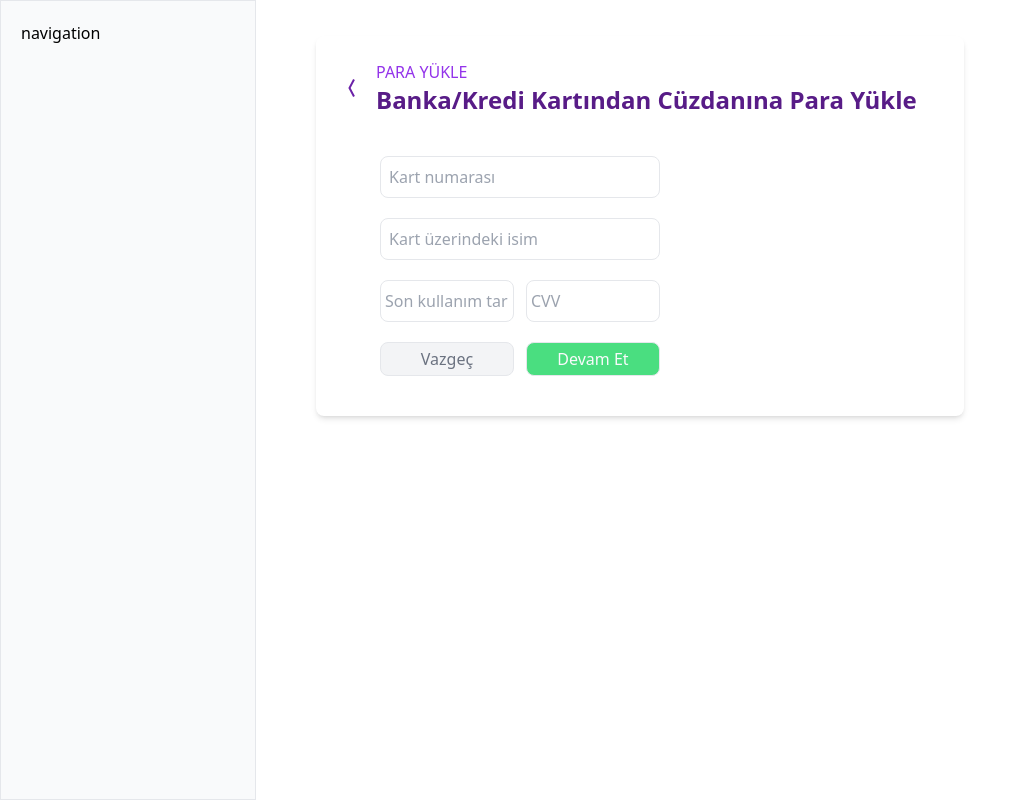
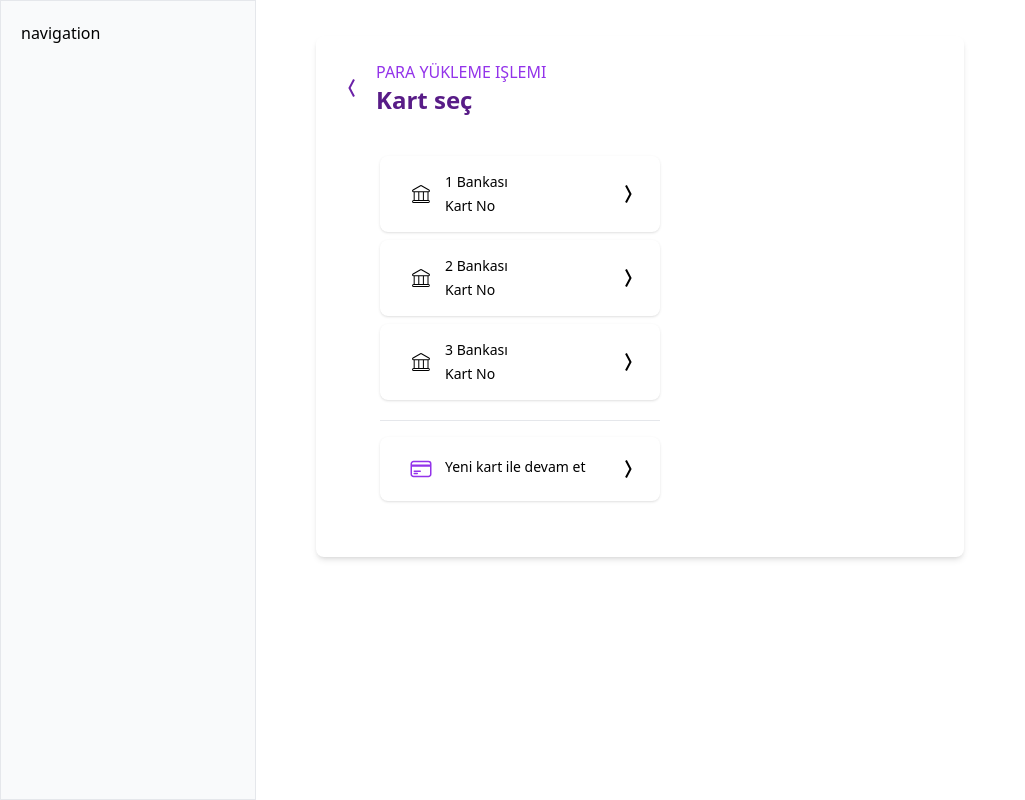
Before and after one commit to Medyanes-360/wallet, a Next.js app: page /wallet in a window 1280 px wide. Both pictures are taken after a click on the button 490 px from the left and 212 px from the top of the page. Shown: the whole page, without its empty margins (0-1025 px from the left). Built offline with nearby package versions, Linux system fonts and the light colour scheme.

Commit message:
saved cards ui added

```diff
--- a/src/components/Wallet/WalletActions.jsx
+++ b/src/components/Wallet/WalletActions.jsx
@@ -1,5 +1,7 @@
 "use client";
 import { RiArrowRightWideLine, RiArrowLeftWideLine } from "react-icons/ri";
+import { HiOutlineCreditCard } from "react-icons/hi2";
+import { CiBank } from "react-icons/ci";
 import { GrTransaction } from "react-icons/gr";
 import { useState } from "react";
 import { postAPI } from "../../services/fetchAPI";
@@ -9,7 +11,8 @@ export default function WalletActions() {
   const [showSelectedAction, setShowSelecetedAction] = useState(""); //deposit/withdraw
   const [continueAction, setContinueAction] = useState(false); // continue after card info added
   const [amount, setAmount] = useState("");
-
+  const [actionStep, setActionStep] = useState(0); // işlem basamağı
+  const [ifSavedCardUsed, setIfSavedCardUsed] = useState(false);
   const [riskAmount, setRiskAmount] = useState(2000); // Onay gerektiren para miktarı
   const [smsCode, setSmsCode] = useState(""); // Kullanıcının girdiği SMS kodu
   const generatedCode = "123456"; // SMS ile gönderilecek örnek kod
@@ -107,7 +110,7 @@ export default function WalletActions() {
     }
   };
 
-  // giriş yapmış kullanıcıdan o gün içinde yaptığı işlem sayısını kontrol edeceğiz eğer 5 den fazla işe uyarı verip daha fazla işlem yaptırmayacağız
+  // giriş yapmış kullanıcıdan o gün içinde yaptığı işlem sayısını kontrol edeceğiz eğer 5 den fazla ise uyarı verip daha fazla işlem yaptırmayacağız
   const checkProcessAmount = async () => {};
 
   //bakiye ekleme fonksiyonu
@@ -123,12 +126,8 @@ export default function WalletActions() {
     const res = await postAPI("/test", { text: "hi" });
     console.log(res);
   }
-
+  const Balance = () => {
     return (
-    <div className="md:p-6 p-2  bg-white rounded-lg md:shadow-md">
-      {showSelectedAction === "" ? (
-        <div>
-          {/* Bakiye Kısmı */}
       <div className="text-center">
         <h2 className="text-xl font-semibold text-purple-800">
           Cüzdan Bakiyem
@@ -138,12 +137,17 @@ export default function WalletActions() {
           Hesap numarası: 32507319
         </div>
       </div>
-
-          {/* İşlem Butonları */}
+    );
+  };
+  const ActionButtons = () => {
+    return (
       <div className="flex justify-around mt-6">
         <div className="flex flex-col items-center">
           <button
-                onClick={() => setShowSelecetedAction("deposit")}
+            onClick={() => {
+              setShowSelecetedAction("deposit");
+              setActionStep(1);
+            }}
             className="bg-purple-600 text-white p-3 rounded-lg   shadow "
           >
             <svg
@@ -168,23 +172,24 @@ export default function WalletActions() {
 
         <div className="flex flex-col items-center">
           <button
-                onClick={() => setShowSelecetedAction("withdraw")}
+            onClick={() => {
+              setShowSelecetedAction("withdraw");
+              setActionStep(1);
+            }}
             className="bg-purple-600 text-white p-3 rounded-lg shadow"
           >
             <GrTransaction size={24} />
           </button>
-              <span className="mt-1 text-sm text-purple-600 font-medium">
-                Çek
-              </span>
+          <span className="mt-1 text-sm text-purple-600 font-medium">Çek</span>
         </div>
       </div>
-
-          {/* Son İşlemler */}
+    );
+  };
+  const LastActions = () => {
+    return (
       <div className="mt-10 mx-auto max-w-xl">
         <div className="flex justify-between">
-              <h3 className="font-semibold text-lg text-black">
-                Son İşlemlerim
-              </h3>
+          <h3 className="font-semibold text-lg text-black">Son İşlemlerim</h3>
           <a className="underline decoration-1 text-purple-900" href="">
             Tümü
           </a>
@@ -195,9 +200,7 @@ export default function WalletActions() {
               <span className="font-medium">Bakiye Yüklendi </span>
               <span className="flex justify-center items-center gap-x-5">
                 <span className="flex flex-col gap-y-1">
-                      <span className="text-green-600 font-medium">
-                        +800,00 TL
-                      </span>
+                  <span className="text-green-600 font-medium">+800,00 TL</span>
                   <div className="">10 Eylül</div>
                 </span>
                 <span className="p-1">
@@ -211,9 +214,7 @@ export default function WalletActions() {
               <span className="font-medium">Hizmet satın alındı </span>
               <span className="flex justify-center items-center gap-x-5">
                 <span className="flex flex-col gap-y-1">
-                      <span className="text-red-600 font-medium">
-                        -100,00 TL
-                      </span>
+                  <span className="text-red-600 font-medium">-100,00 TL</span>
                   <div className="">19 Ekim</div>
                 </span>
                 <span className="p-1">
@@ -227,9 +228,7 @@ export default function WalletActions() {
               <span className="font-medium">Hizmet satın alındı </span>
               <span className="flex justify-center items-center gap-x-5">
                 <span className="flex flex-col gap-y-1">
-                      <span className="text-red-600 font-medium">
-                        -800,00 TL
-                      </span>
+                  <span className="text-red-600 font-medium">-800,00 TL</span>
                   <div className="">1 Eylül</div>
                 </span>
                 <span className="p-1">
@@ -240,38 +239,54 @@ export default function WalletActions() {
           </li>
         </ul>
       </div>
-        </div>
-      ) : !continueAction ? (
-        <div>
+    );
+  };
+  const DepositTitle = () => {
+    return (
       <div className="flex gap-x-3">
-            <button onClick={() => setShowSelecetedAction("")}>
+        <button
+          onClick={() => {
+            ifSavedCardUsed
+              ? setActionStep((val) => val - 2)
+              : setActionStep((val) => val - 1);
+            setIfSavedCardUsed(false)
+          }}
+        >
           <RiArrowLeftWideLine className="text-purple-800" size={24} />
         </button>
         <div>
-              <h4 className="text-purple-600 font-medium uppercase">
-                {showSelectedAction === "deposit"
-                  ? "Para Yükle"
-                  : showSelectedAction === "withdraw"
-                  ? "Para Çek"
-                  : ""}
-              </h4>
+          <h4 className="text-purple-600 font-medium uppercase">Para Yükle</h4>
           <h3 className="text-2xl font-semibold text-purple-900">
-                {showSelectedAction === "deposit"
-                  ? "Banka/Kredi Kartından Cüzdanına Para Yükle"
-                  : showSelectedAction === "withdraw"
-                  ? "Cüzdanından Banka Hesabına Para Çek"
-                  : ""}
+            Banka/Kredi Kartından Cüzdanına Para Yükle
           </h3>
         </div>
       </div>
-          <div className="mt-10 md:ml-10 pb-4 ">
-            <div className="w-full lg:w-1/2">
-              {/**showSelectedAction === "deposit"
-                ? "Hesabına nasıl para yüklemek istersin?"
-                : showSelectedAction === "withdraw"
-                ? "Cüzdanından Para Çek"
-                : ""*/}
-              {showSelectedAction === "deposit" ? (
+    );
+  };
+  const WithdrawTitle = () => {
+    return (
+      <div className="flex gap-x-3">
+        <button
+          onClick={() => {
+            ifSavedCardUsed
+              ? setActionStep((val) => val - 2)
+              : setActionStep((val) => val - 1);
+            setIfSavedCardUsed(false)
+          }}
+        >
+          <RiArrowLeftWideLine className="text-purple-800" size={24} />
+        </button>
+        <div>
+          <h4 className="text-purple-600 font-medium uppercase">Para Çek</h4>
+          <h3 className="text-2xl font-semibold text-purple-900">
+            Cüzdanından Banka Hesabına Para Çek
+          </h3>
+        </div>
+      </div>
+    );
+  };
+  const DepositBody = () => {
+    return (
       <div className="flex flex-col gap-y-5">
         <input
           type="text"
@@ -296,7 +311,10 @@ export default function WalletActions() {
           />
         </div>
       </div>
-              ) : showSelectedAction === "withdraw" ? (
+    );
+  };
+  const WithdrawBody = () => {
+    return (
       <div className="flex flex-col gap-y-5">
         <input
           type="text"
@@ -309,49 +327,10 @@ export default function WalletActions() {
           className="border p-2 rounded-lg"
         />
       </div>
-              ) : (
-                ""
-              )}
-            </div>
-            <div className=" mt-5 w-full  lg:w-1/2 flex gap-x-3 ">
-              <button className="border p-1 w-1/2 rounded-lg bg-gray-100 text-gray-500">
-                Vazgeç
-              </button>
-              <button
-                onClick={() => setContinueAction(true)}
-                className="border p-1 w-1/2 rounded-lg bg-green-400 text-gray-50"
-              >
-                Devam Et
-              </button>
-            </div>
-          </div>
-        </div>
-      ) : (
-        ""
-      )}
-      {continueAction ? (
-        <div>
-          <div className="flex gap-x-3">
-            <button onClick={() => setContinueAction(false)}>
-              <RiArrowLeftWideLine className="text-purple-800" size={24} />
-            </button>
-            <div>
-              <h4 className="text-purple-600 font-medium uppercase">
-                {showSelectedAction === "deposit"
-                  ? "Para Yükle"
-                  : showSelectedAction === "withdraw"
-                  ? "Para Çek"
-                  : ""}
-              </h4>
-              <h3 className="text-2xl font-semibold text-purple-900">
-                {showSelectedAction === "deposit"
-                  ? "Yüklenecek miktarı seçiniz"
-                  : showSelectedAction === "withdraw"
-                  ? "Çekme talebi oluşturalacak miktarı seçiniz"
-                  : ""}
-              </h3>
-            </div>
-          </div>
+    );
+  };
+  const AmountBody = () => {
+    return (
       <div className="mt-16">
         <div className="flex flex-col gap-y-3 items-center">
           <div>Miktar seçiniz</div>
@@ -378,8 +357,11 @@ export default function WalletActions() {
             ))}
           </div>
           <div className="grid grid-cols-2 text-center gap-x-3 w-1/2">
-                <button className="p-1 px-3 rounded  bg-gray-100">
-                  Vazgeç
+            <button
+              onClick={() => setActionStep(0)}
+              className="p-1 px-3 rounded-lg bg-gray-100"
+            >
+              İptal
             </button>
             <button
               onClick={() => {
@@ -389,7 +371,7 @@ export default function WalletActions() {
                   console.log("Çekim talebi oluştur.");
                 }
               }}
-                  className="p-1 px-3 rounded bg-purple-700 text-white"
+              className="p-1 px-3 rounded-lg bg-purple-700 text-white"
             >
               {showSelectedAction === "deposit"
                 ? "Bakiye Yükle"
@@ -400,6 +382,176 @@ export default function WalletActions() {
           </div>
         </div>
       </div>
+    );
+  };
+  const ChooseCardTitle = () => {
+    return (
+      <div className="flex gap-x-3">
+        <button
+          onClick={() => {
+            setActionStep((val) => val - 1);
+          }}
+        >
+          <RiArrowLeftWideLine className="text-purple-800" size={24} />
+        </button>
+        <div>
+          <h4 className="text-purple-600 font-medium uppercase">
+            {showSelectedAction === "deposit"
+              ? "Para Yükleme işlemi"
+              : "Para Çekme talebi"}
+          </h4>
+          <h3 className="text-2xl font-semibold text-purple-900">Kart seç</h3>
+        </div>
+      </div>
+    );
+  };
+  const ChooseCardBody = () => {
+    return (
+      <div className="flex flex-col gap-y-5">
+        <ul className="space-y-2">
+          {[1, 2, 3].map((i) => (
+            <li className="">
+              <button
+                onClick={() => {
+                  setActionStep((val) => val + 2);
+                  setIfSavedCardUsed(true);
+                }}
+                className="w-full flex p-4  rounded-lg justify-between items-center text-sm shadow"
+              >
+                <span className="grid grid-cols-4  w-full">
+                  <span className="col-span-1 flex items-center justify-center">
+                    <CiBank size={24} />
+                  </span>
+                  <span className="col-span-3 font-medium flex flex-col items-start gap-y-1 ">
+                    <span>{i} Bankası </span>
+                    <span className="">Kart No</span>
+                  </span>
+                </span>
+                <span className="flex justify-center items-center gap-x-5">
+                  <span className="flex flex-col gap-y-1"></span>
+                  <span className="p-1">
+                    <RiArrowRightWideLine size={24} />
+                  </span>
+                </span>
+              </button>
+            </li>
+          ))}
+        </ul>
+        <div className="border-t  py-4">
+          <button
+            onClick={() => setActionStep((val) => val + 1)}
+            className="w-full flex p-4  rounded-lg justify-between items-center text-sm shadow"
+          >
+            <span className="grid grid-cols-4  w-full">
+              <span className="col-span-1 flex items-center justify-center">
+                <HiOutlineCreditCard className="text-purple-600" size={24} />
+              </span>
+              <button className="col-span-3 font-medium flex flex-col items-start gap-y-1 ">
+                <span>Yeni kart ile devam et</span>
+              </button>
+            </span>
+            <span className="flex justify-center items-center gap-x-5">
+              <span className="flex flex-col gap-y-1"></span>
+              <span className="p-1">
+                <RiArrowRightWideLine size={24} />
+              </span>
+            </span>
+          </button>
+        </div>
+      </div>
+    );
+  };
+  return (
+    <div className="md:p-6 p-2  bg-white rounded-lg md:shadow-md">
+      {actionStep === 0 ? (
+        <div>
+          <Balance /> {/* Bakiye Kısmı */}
+          <ActionButtons /> {/* İşlem Butonları => Para Yatır/Para Çek  */}
+          <LastActions /> {/* Son İşlemler */}
+        </div>
+      ) : actionStep === 1 ? (
+        <div>
+          <ChooseCardTitle />
+          <div className="mt-10 md:ml-10 pb-4 ">
+            <div className="w-full lg:w-1/2">
+              <ChooseCardBody />
+            </div>
+          </div>
+        </div>
+      ) : actionStep === 2 ? (
+        /** Choose payment type */
+        <div>
+          {/** Para yükleme/çekme işlemleri */}
+          {showSelectedAction === "deposit" ? (
+            <DepositTitle />
+          ) : (
+            <WithdrawTitle />
+          )}
+          <div className="mt-10 md:ml-10 pb-4 ">
+            <div className="w-full lg:w-1/2">
+              {/**showSelectedAction === "deposit"
+                ? "Hesabına nasıl para yüklemek istersin?"
+                : showSelectedAction === "withdraw"
+                ? "Cüzdanından Para Çek"
+                : ""*/}
+              {/** Card or IBAN */}
+              {showSelectedAction === "deposit" ? (
+                <DepositBody />
+              ) : showSelectedAction === "withdraw" ? (
+                <WithdrawBody />
+              ) : (
+                ""
+              )}
+            </div>
+            <div className=" mt-5 w-full  lg:w-1/2 flex gap-x-3 ">
+              <button
+                onClick={() => setActionStep(0)}
+                className="border p-1 w-1/2 rounded-lg bg-gray-100 text-gray-500"
+              >
+                İptal
+              </button>
+              <button
+                onClick={() => setActionStep((val) => val + 1)}
+                className="border p-1 w-1/2 rounded-lg bg-purple-600 text-gray-50"
+              >
+                Devam Et
+              </button>
+            </div>
+          </div>
+        </div>
+      ) : (
+        ""
+      )}
+      {/** choose amount  */}
+      {actionStep === 3 ? (
+        <div>
+          {/* <div className="flex gap-x-3">
+            <button onClick={() => setContinueAction(false)}>
+              <RiArrowLeftWideLine className="text-purple-800" size={24} />
+            </button>
+            <div>
+              <h4 className="text-purple-600 font-medium uppercase">
+                {showSelectedAction === "deposit"
+                  ? "Para Yükle"
+                  : showSelectedAction === "withdraw"
+                  ? "Para Çek"
+                  : ""}
+              </h4>
+              <h3 className="text-2xl font-semibold text-purple-900">
+                {showSelectedAction === "deposit"
+                  ? "Yüklenecek miktarı seçiniz"
+                  : showSelectedAction === "withdraw"
+                  ? "Çekme talebi oluşturalacak miktarı seçiniz"
+                  : ""}
+              </h3>
+            </div>
+          </div> */}
+          {showSelectedAction === "deposit" ? (
+            <DepositTitle />
+          ) : (
+            <WithdrawTitle />
+          )}
+          <AmountBody />
         </div>
       ) : (
         ""
```
Lines whose indentation alone changed are shown as unchanged.
